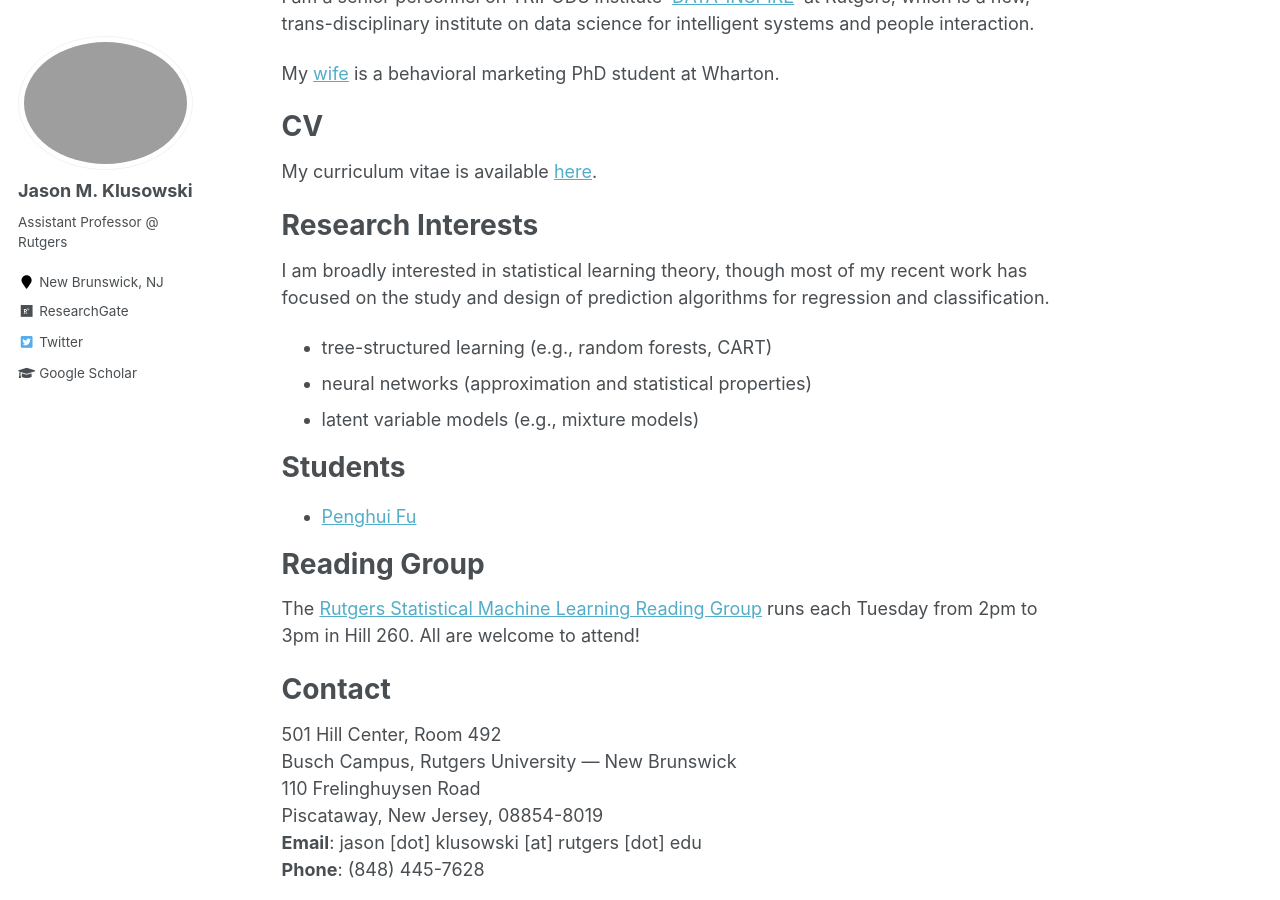
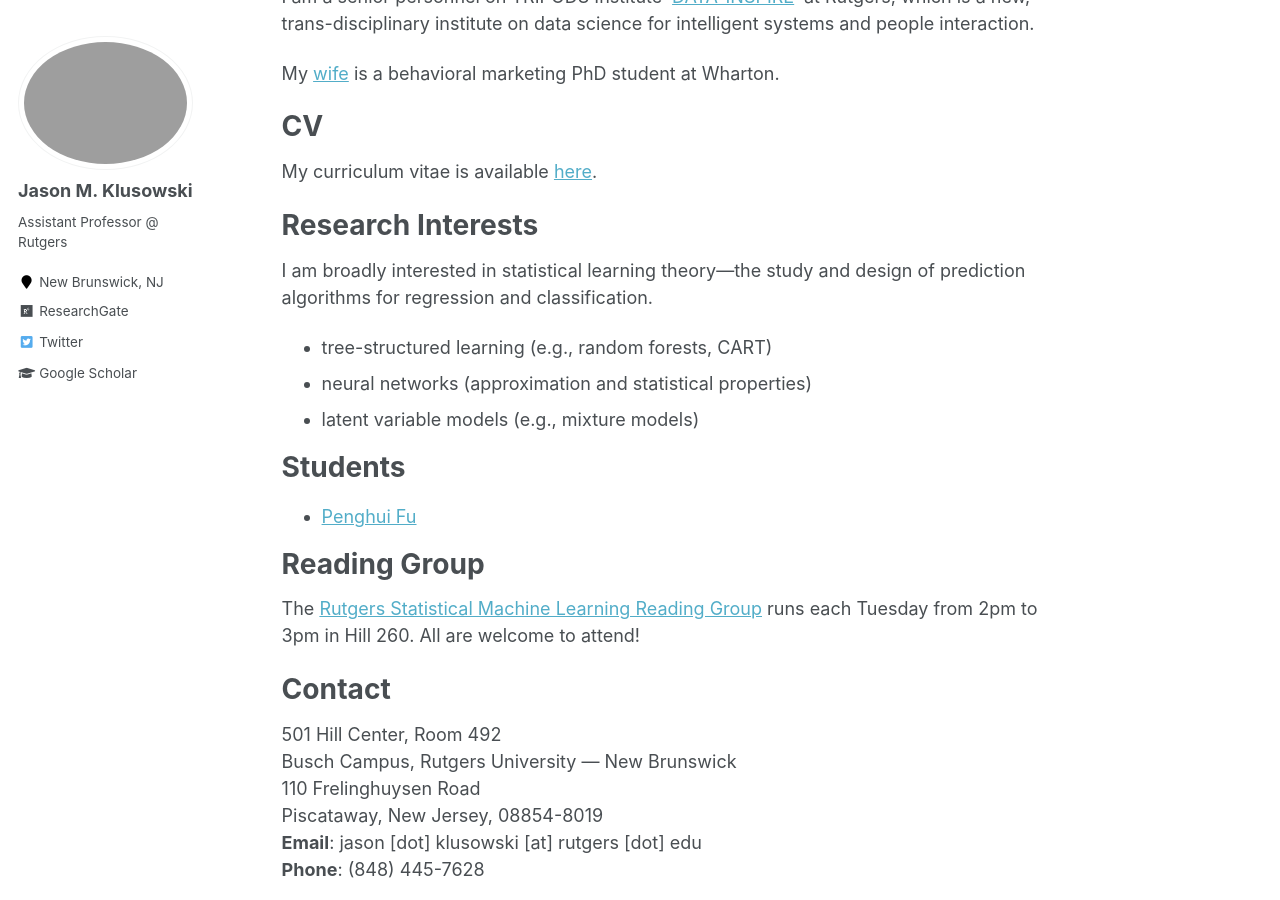
Before and after one commit to jasonklusowski/jasonklusowski.github.io, a Jekyll site: the page built from _pages/about.md, in a window 1280 px wide and 900 px high, scrolled down 433 px. Built offline with Jekyll 4.4.1, drawn with Linux system fonts in a browser that asks for light colours.

Commit message:
Update about.md

```diff
--- a/_pages/about.md
+++ b/_pages/about.md
@@ -27,7 +27,7 @@ My curriculum vitae is available [here](https://jasonklusowski.github.io/files/K
 Research Interests
 ======
 
-I am broadly interested in statistical learning theory, though most of my recent work has focused on the study and design of prediction algorithms for regression and classification.
+I am broadly interested in statistical learning theory---the study and design of prediction algorithms for regression and classification.
 
 * tree-structured learning (e.g., random forests, CART)
 * neural networks (approximation and statistical properties)
```
